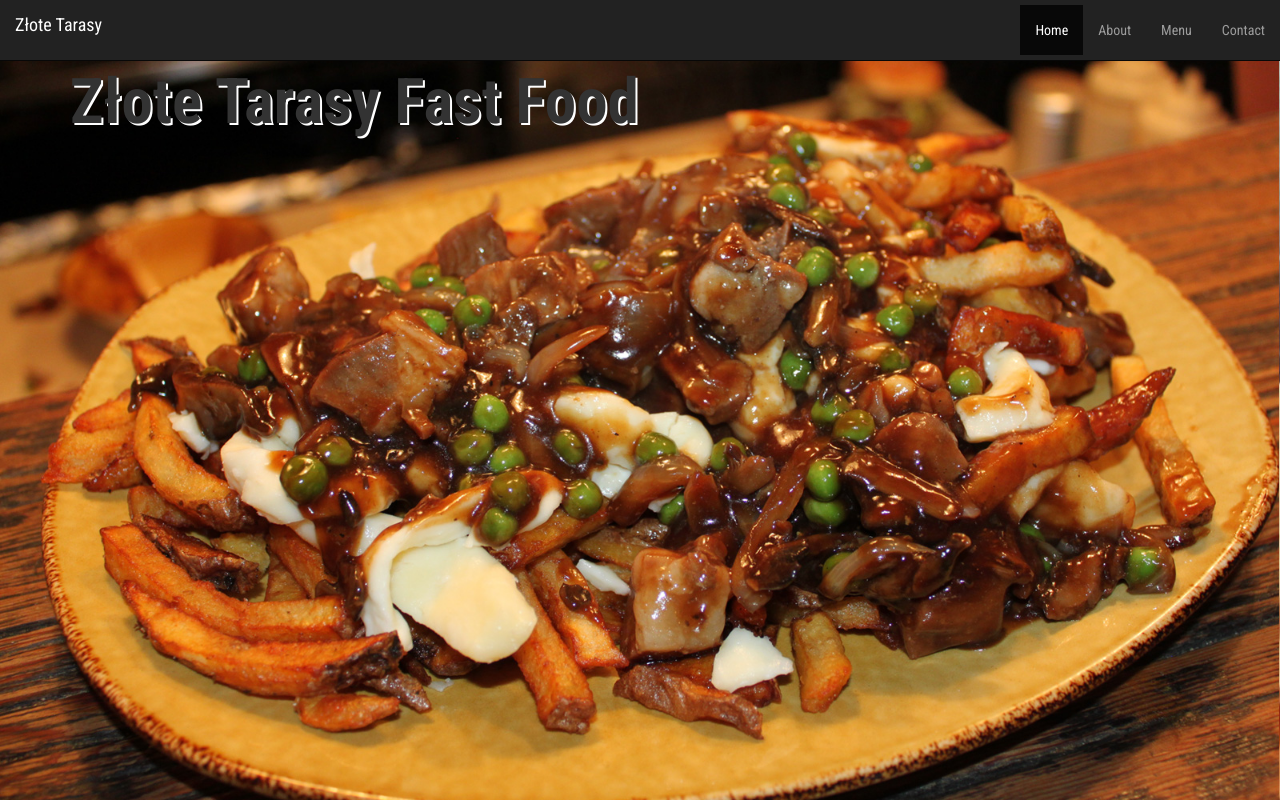
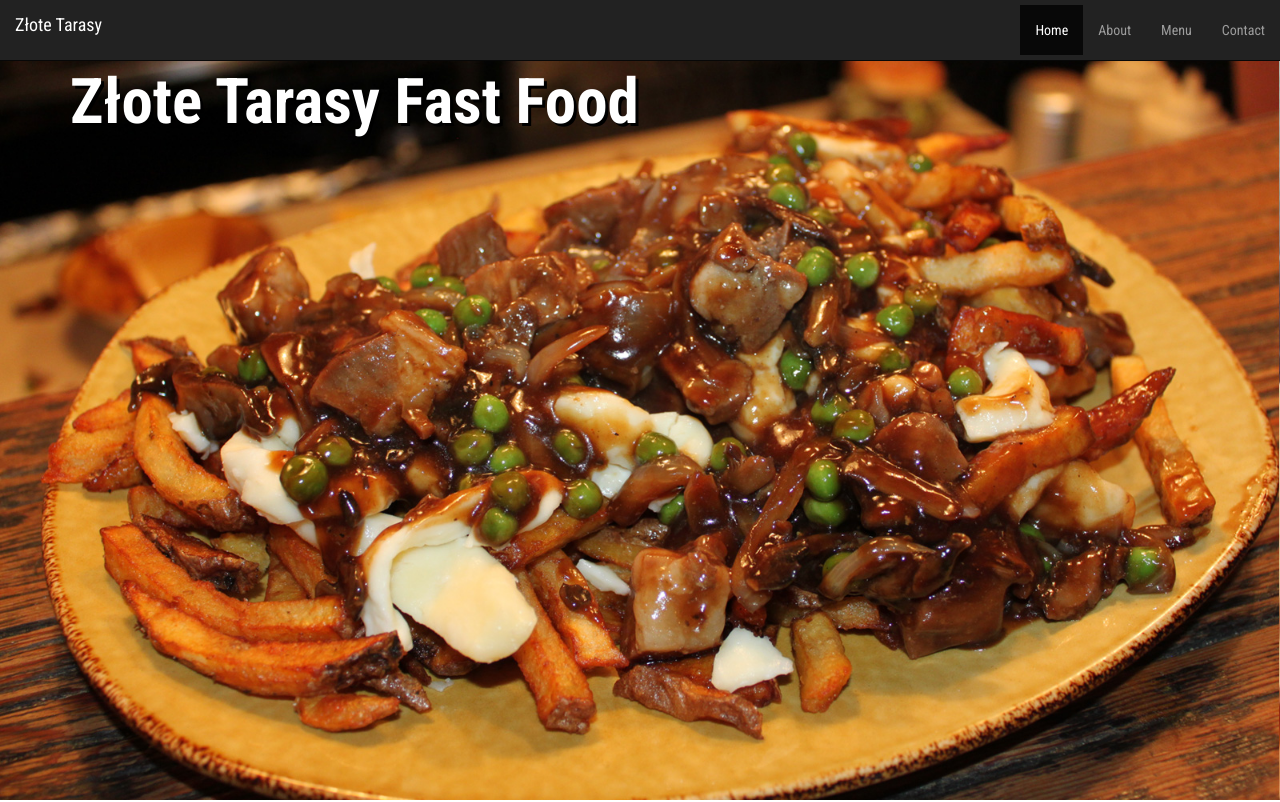
Before and after one commit to vonmises/Fast-Joint, a plain HTML site: page index.html in a window 1280 px wide. Shown: the top 802 px of the page. Drawn offline with nearby package versions, Linux system fonts and the light colour scheme.

Commit message:
changed jumbotron text appearance for legibility

```diff
--- a/styles/styles.css
+++ b/styles/styles.css
@@ -15,7 +15,8 @@ body{
 }
 
 .jumbotron h1{
-	text-shadow: 2px 2px white;
+	color: white;
+	text-shadow: 3px 3px black;
 }
 
 #about, #menu, #contact{
```
